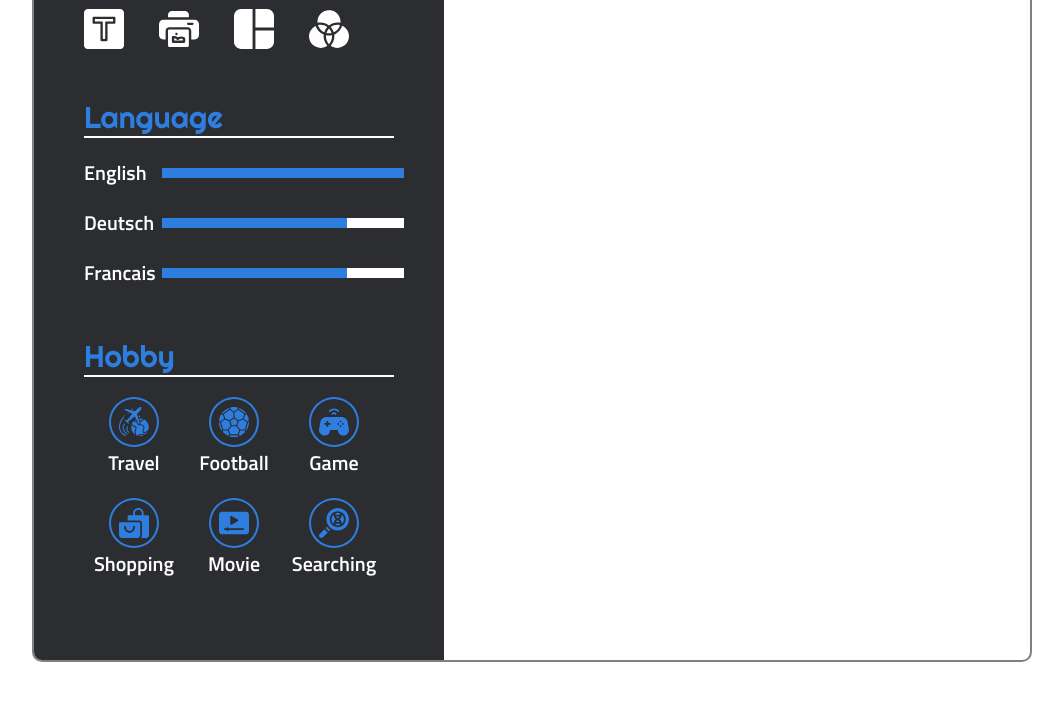
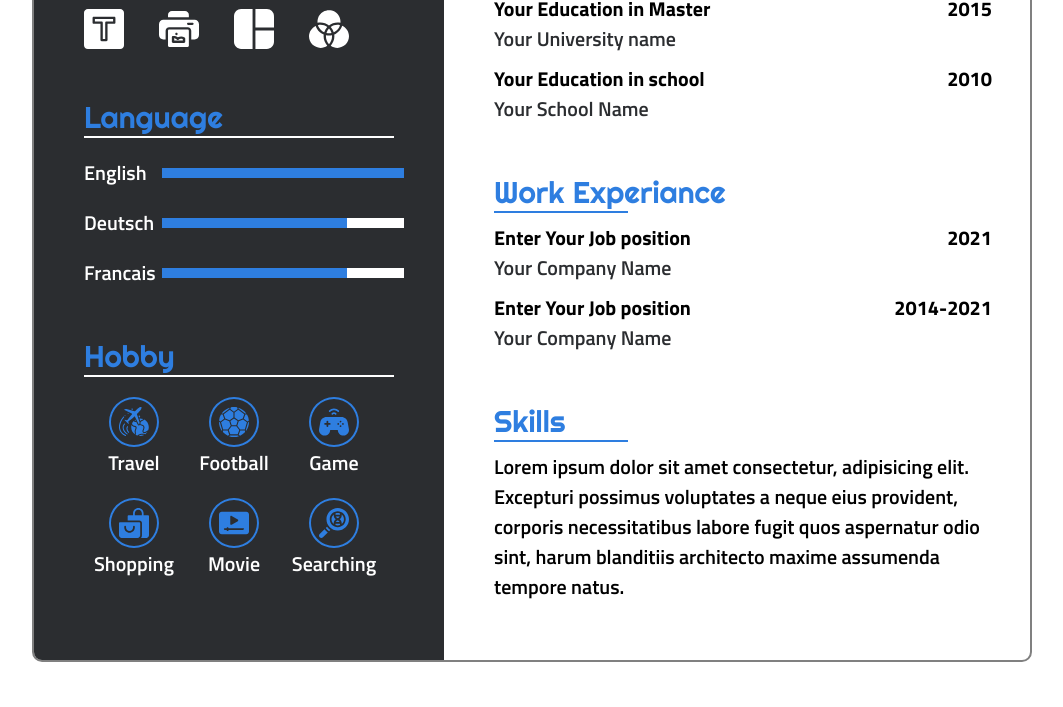
Before and after one commit to vitalik203/Resume_eight, a website: page index.html in a window 1280 px wide. Shown: the part 683-1390 px from the top of the page, without its empty margins (108-1171 px from the left). Drawn offline with Linux system fonts and the light colour scheme.

Commit message:
feat: filled and stylized education, work-experiance and skills blocks

```diff
--- a/index.html
+++ b/index.html
@@ -161,6 +161,52 @@
             Volutpat lobortis amet, sit eget sit feugiat non gravida.
           </p>
         </section>
+        <section class="education">
+          <p class="box__title">Education</p>
+          <div class="horisontal-line_right"></div>
+          <section class="education-box">
+            <p class="educational-building">
+              Your Education in Master <br />
+              <span class="topography">Your University name</span>
+            </p>
+            <p class="educational-year">2015</p>
+          </section>
+          <section class="education-box">
+            <p class="educational-building">
+              Your Education in school <br />
+              <span class="topography">Your School Name</span>
+            </p>
+            <p class="educational-year">2010</p>
+          </section>
+        </section>
+        <section class="work-experiance">
+          <p class="box__title">Work Experiance</p>
+          <div class="horisontal-line_right"></div>
+          <section class="education-box">
+            <p class="educational-building">
+              Enter Your Job position <br />
+              <span class="topography">Your Company Name</span>
+            </p>
+            <p class="educational-year">2021</p>
+          </section>
+          <section class="education-box">
+            <p class="educational-building">
+              Enter Your Job position <br />
+              <span class="topography">Your Company Name</span>
+            </p>
+            <p class="educational-year">2014-2021</p>
+          </section>
+        </section>
+        <section class="skills">
+          <p class="box__title">Skills</p>
+          <div class="horisontal-line_right"></div>
+          <p class="about" style="color: black">
+            Lorem ipsum dolor sit amet consectetur, adipisicing elit. Excepturi
+            possimus voluptates a neque eius provident, corporis necessitatibus
+            labore fugit quos aspernatur odio sint, harum blanditiis architecto
+            maxime assumenda tempore natus.
+          </p>
+        </section>
       </div>
     </div>
   </body>
--- a/styles/styles.scss
+++ b/styles/styles.scss
@@ -297,3 +297,39 @@ body {
   margin-left: 50px;
   margin-top: 10px;
 }
+
+//Education
+.education-box {
+  display: flex;
+  justify-content: space-between;
+  max-width: 498px;
+  margin-left: 50px;
+  margin-top: 10px;
+}
+.educational-building {
+  color: rgb(0, 0, 0);
+  font-family: Titillium Web;
+  font-size: 20px;
+  font-weight: 700;
+  line-height: 30px;
+  letter-spacing: 0%;
+  text-align: left;
+}
+.topography {
+  color: rgb(43, 45, 48);
+  font-family: Titillium Web;
+  font-size: 20px;
+  font-weight: 600;
+  line-height: 30px;
+  letter-spacing: 0%;
+  text-align: left;
+}
+.educational-year {
+  color: rgb(0, 0, 0);
+  font-family: Titillium Web;
+  font-size: 20px;
+  font-weight: 700;
+  line-height: 30px;
+  letter-spacing: 0%;
+  text-align: left;
+}
```
Also changed, not shown: styles/styles.css, 1 other file.
